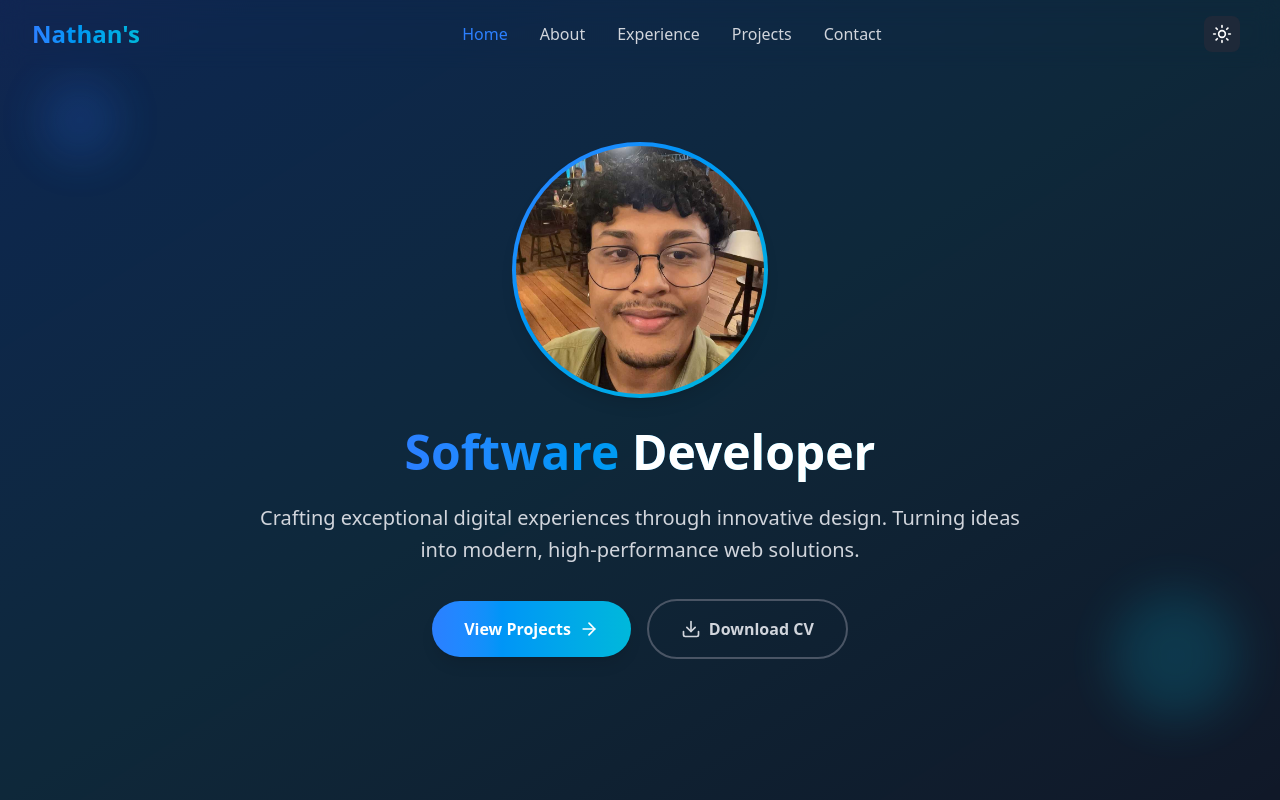
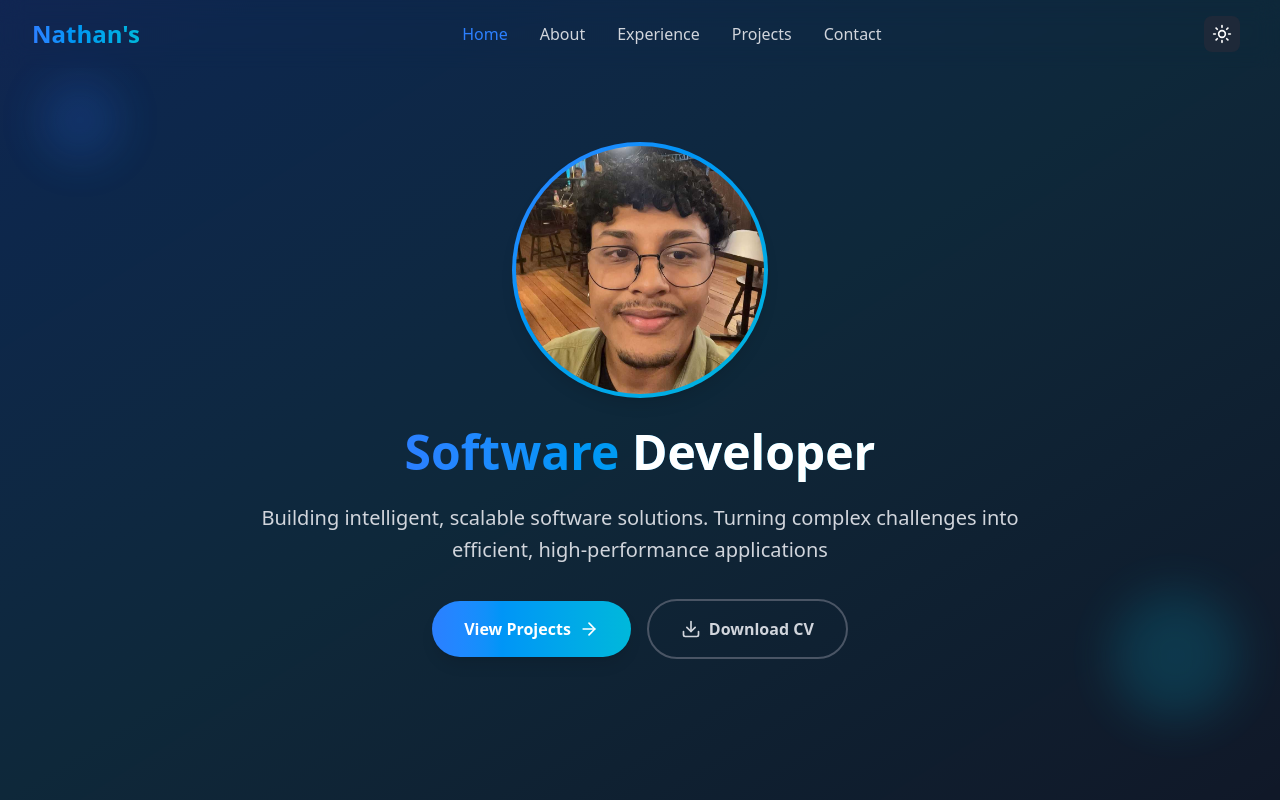
Before and after one commit to nathazz/portfolio-2, a React (Vite) app: page / in a window 1280 px wide. Shown: the top 800 px of the page. Built offline with nearby package versions, Linux system fonts and the light colour scheme.

Commit message:
style: change texts in the home and footer

```diff
--- a/src/components/Home/index.tsx
+++ b/src/components/Home/index.tsx
@@ -30,8 +30,8 @@ const Home: React.FC<IstyleProps> = ({ darkMode, scrollToSection }) => {
           <p
             className={`md:text-1xl mx-auto mb-8 max-w-3xl text-xl leading-relaxed ${darkMode ? 'text-gray-300' : 'text-gray-600'}`}
           >
-            Crafting exceptional digital experiences through innovative design. Turning ideas into
-            modern, high-performance web solutions.
+            Building intelligent, scalable software solutions. Turning complex challenges into
+            efficient, high-performance applications
           </p>
 
           <div className="flex flex-col items-center justify-center gap-4 sm:flex-row">
--- a/src/page/index.tsx
+++ b/src/page/index.tsx
@@ -56,7 +56,7 @@ const Portfolio = () => {
         <div className="mx-auto max-w-7xl px-4 sm:px-6 lg:px-8">
           <div className="text-center">
             <p className={darkMode ? 'text-gray-400' : 'text-gray-600'}>
-              © 2025 Portfolio. Developed by Nathan.
+              © Developed by Nathan - {new Date().getUTCFullYear()} .
             </p>
           </div>
         </div>
```
